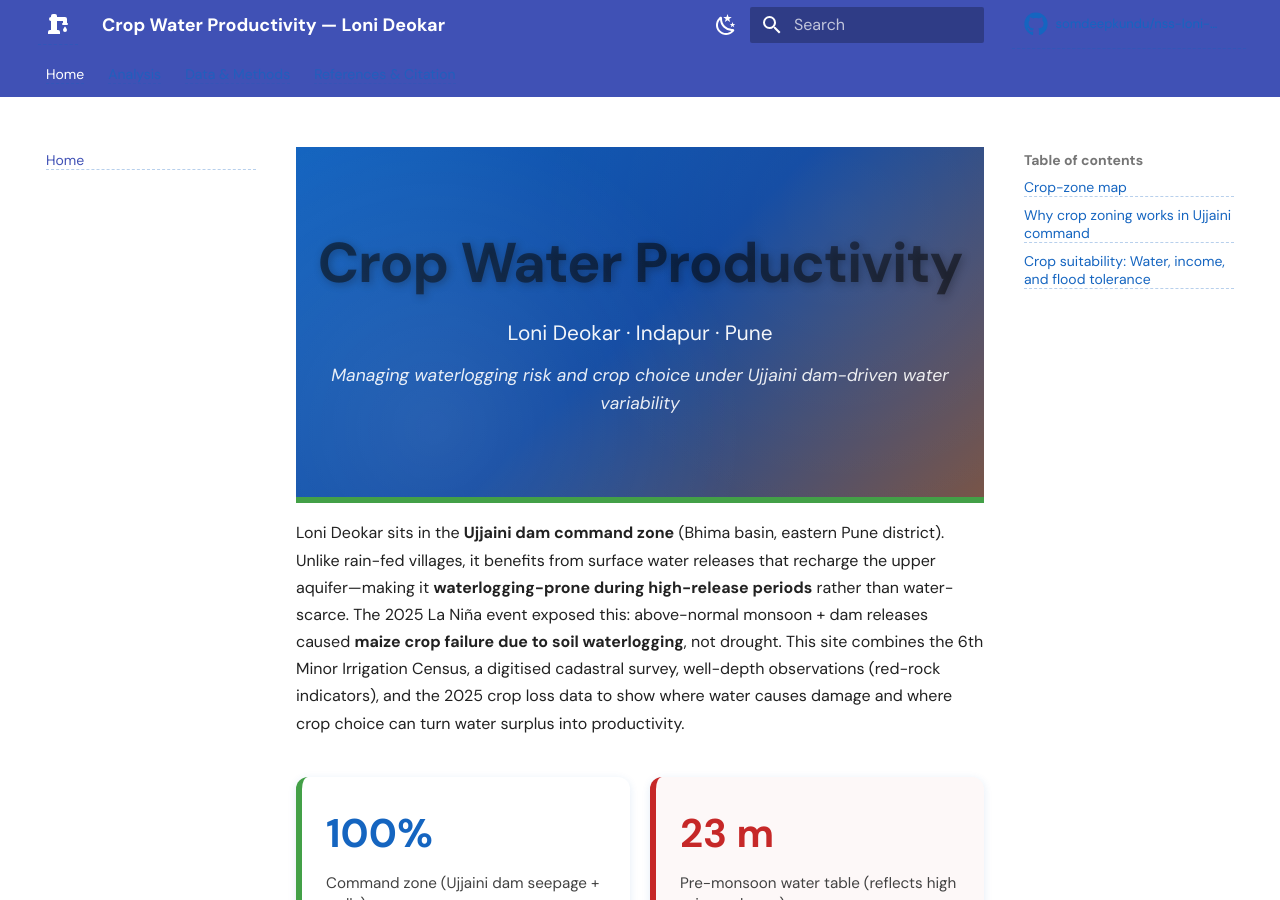
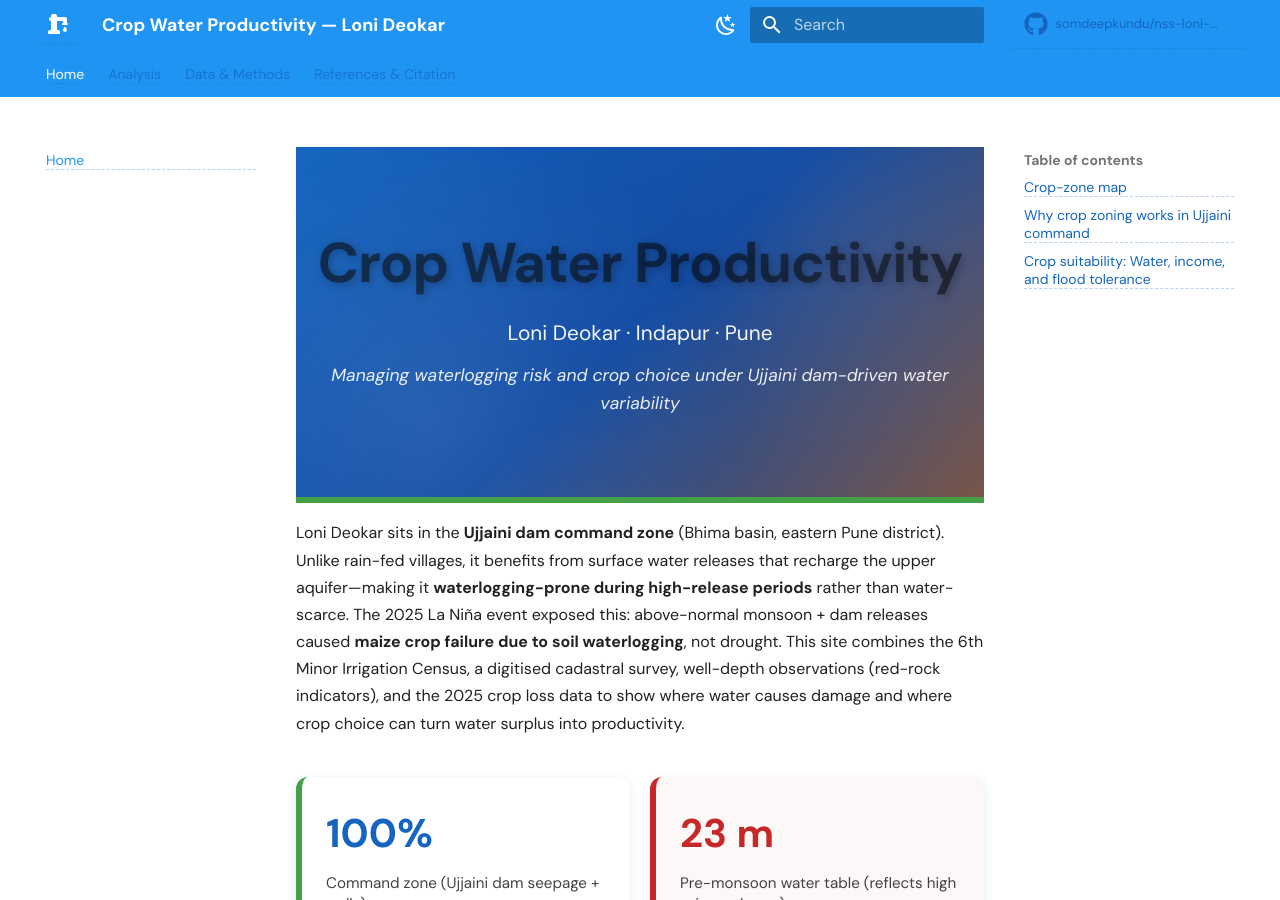
Before and after one commit to somdeepkundu/nss-loni-devkar-water, an MkDocs documentation site: the page built from web/index.md, in a window 1280 px wide and 900 px high. Built offline with MkDocs 1.6.1 and Material for MkDocs 9.7.7, drawn with Linux system fonts in a browser that asks for light colours; comment, search, counter and statistics services are not loaded.

Commit message:
Apply Ujjaini Flow theme to live MkDocs site
- Updated mkdocs.yml: palette primary=blue, accent=green (Material theme integration)
- Ujjaini Flow CSS now fully active with water-blue hero, colored stat cards
- Green underlines on headings (crop accent color)
- Color-coded zone displays match theme
- Rebuilt and tested: hero gradient, stat cards, crop-zone styling all live

Co-Authored-By: Claude Haiku 4.5 <noreply@anthropic.com>

```diff
--- a/mkdocs.yml
+++ b/mkdocs.yml
@@ -15,14 +15,14 @@ theme:
     repo: fontawesome/brands/github
   palette:
     - scheme: default
-      primary: custom
-      accent: cyan
+      primary: blue
+      accent: green
       toggle:
         icon: material/weather-night
         name: Switch to dark mode
     - scheme: slate
-      primary: custom
-      accent: cyan
+      primary: blue
+      accent: green
       toggle:
         icon: material/weather-sunny
         name: Switch to light mode
```
